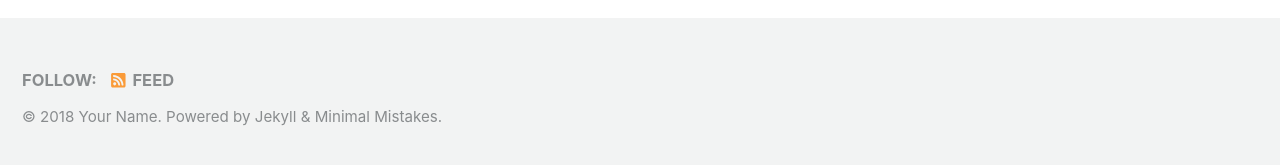
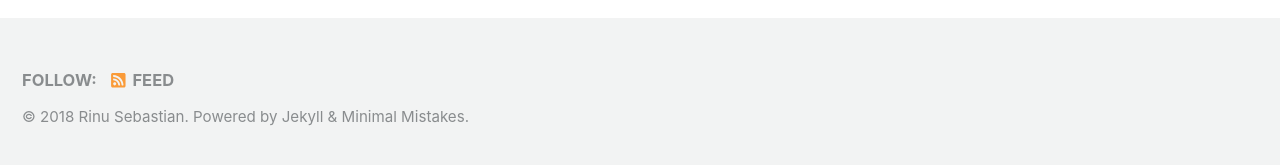
Before and after one commit to nikhiljohn10/rsebasti.github.io, a Jekyll site: the page built from index.html, in a window 1280 px wide and 900 px high, scrolled down 222 px. Shown: the part 727-892 px from the top of the window. Built offline with Jekyll 4.4.1, drawn with Linux system fonts in a browser that asks for light colours; nearby versions of some CDN libraries; the list of posts is cut into pages by our own code; some of the changed text lies outside the part shown.

Commit message:
congig v2.0

```diff
--- a/_config.yml
+++ b/_config.yml
@@ -16,10 +16,10 @@ minimal_mistakes_skin    : "default" # "air", "aqua", "contrast", "dark", "dirt"
 
 # Site Settings
 locale                   : "en-US"
-title                    : "Site Title"
+title                    : "Rinu Sebastian"
 title_separator          : "-"
-name                     : "Your Name"
-description              : "An amazing website."
+name                     : "Rinu Sebastian"
+description              : "Academic website of a Grad Student at USC."
 url                      : # the base hostname & protocol for your site e.g. "https://mmistakes.github.io"
 baseurl                  : # the subpath of your site, e.g. "/blog"
 repository               : # GitHub username/repo-name e.g. "mmistakes/minimal-mistakes"
@@ -100,10 +100,10 @@ analytics:
 
 # Site Author
 author:
-  name             : "Your Name"
+  name             : "Rinu Sebastian"
   avatar           : # path of avatar image, e.g. "/assets/images/bio-photo.jpg"
-  bio              : "I am an amazing person."
-  location         : "Somewhere"
+  bio              : "Grad Student at USC"
+  location         : "Los Angeles, CA"
   email            :
   links:
     - label: "Email"
```
